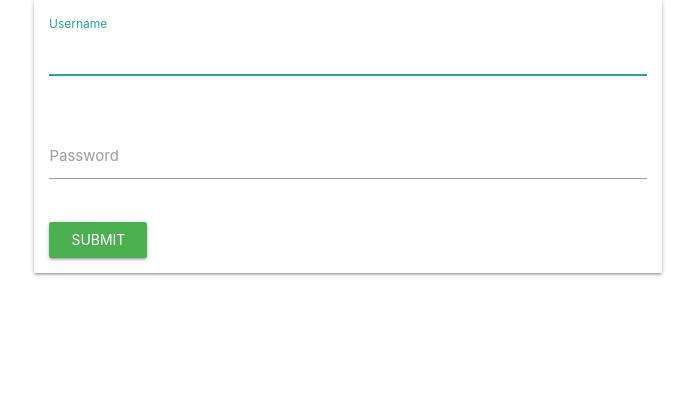
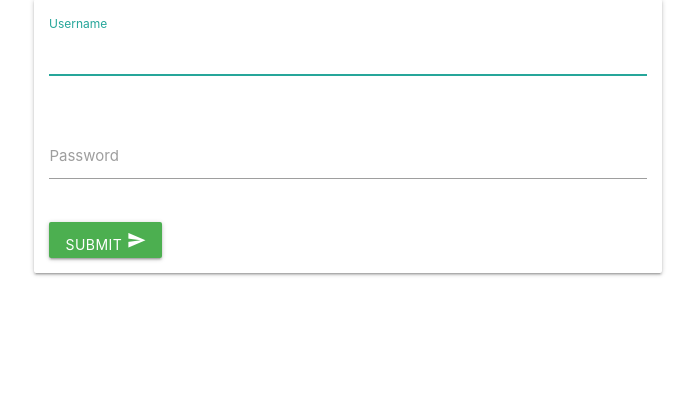
Before and after one commit to ShivsTKD/AlumGal, a Flask app: page /login in a window 1280 px wide. Shown: the part 73-484 px from the top of the page, without its empty margins (292-987 px from the left). Run offline with Flask 2, Linux system fonts and the light colour scheme.

```diff
--- a/App/forms/loginform.py
+++ b/App/forms/loginform.py
@@ -5,4 +5,3 @@ from wtforms.validators import InputRequired
 class Login(FlaskForm):
     username = StringField(validators=[InputRequired()])
     password = PasswordField(validators=[InputRequired()])
-    submit = SubmitField(render_kw={'class': 'btn waves-effect waves-light green'})
--- a/App/templates/login.html
+++ b/App/templates/login.html
@@ -25,7 +25,11 @@
             </div>
         </div>
 
-        {{ form.submit }}
+        <button class="btn waves-effect waves-light green">
+            Submit
+            <i class="material-icons">send</i>
+        </button>
+
     </form>
 </main>
 {% endblock %}
```
